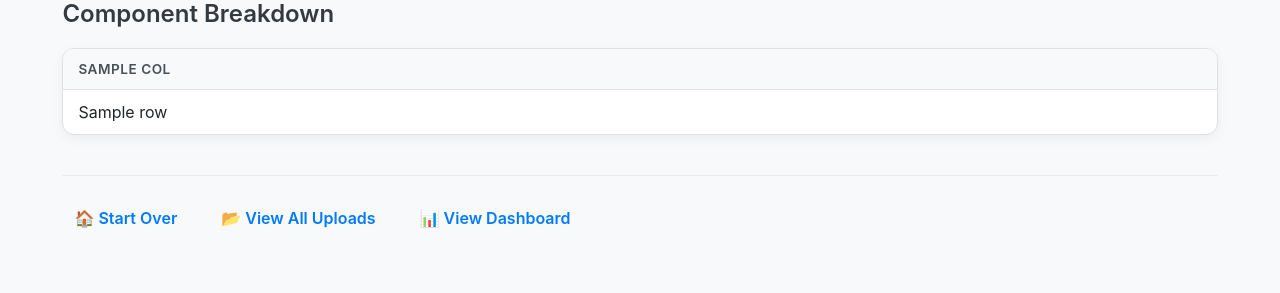
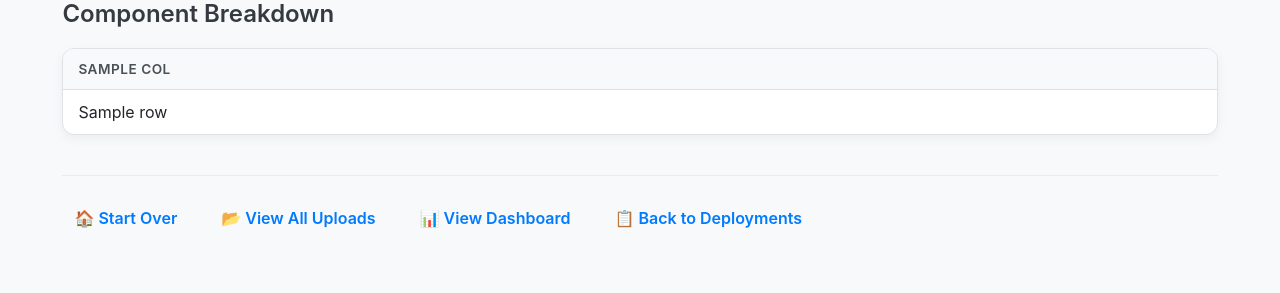
Before and after one commit to salgadokev/Cluster_Breakdown_Cloud, a Flask app: template templates/report.html in a window 1280 px wide. Shown: the part 507-800 px from the top of the page. Run offline with Flask 3, Linux system fonts and the light colour scheme; the template is opened without the code that fills it: most values are stand-ins (such as "Sample title", 1, 10 or a date in 2020).

Commit message:
report update to return to list of deployments

```diff
--- a/templates/report.html
+++ b/templates/report.html
@@ -158,6 +158,7 @@
             <a href="{{ url_for('index') }}">🏠 Start Over</a>
             <a href="{{ url_for('list_uploads') }}">📂 View All Uploads</a>
             <a href="{{ url_for('dashboard', filename=filename) }}">📊 View Dashboard</a>
+            <a href="{{ url_for('select_deployment', filename=filename) }}">📋 Back to Deployments</a>
         </div>
     </div>
 </body>
```
